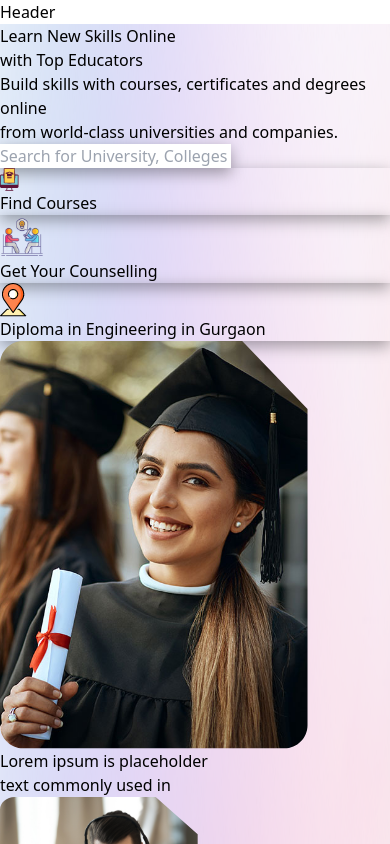
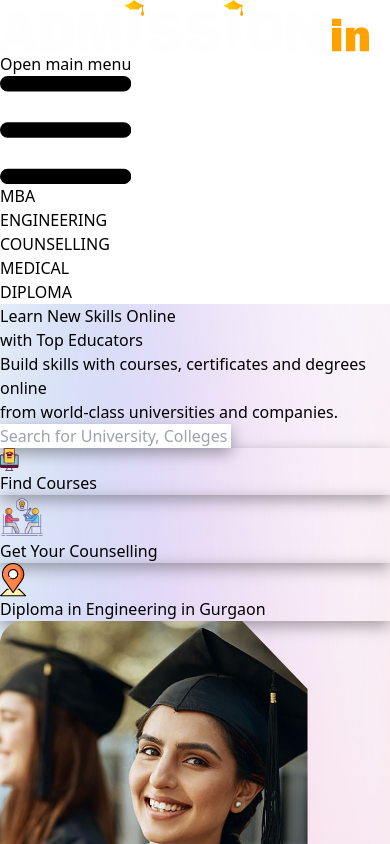
Before and after one commit to shiv7700/admission, a React (Vite) app: page / in a window 390 px wide. Shown: the top 844 px of the page. Built offline with nearby package versions, Linux system fonts and the light colour scheme.

Commit message:
nav bar added

```diff
--- a/src/App.jsx
+++ b/src/App.jsx
@@ -18,11 +18,12 @@ import b1 from './assets/know-clg.png'
 import b2 from './assets/know-gn.png'
 import Skill from './components/Skill'
 import Header from './components/Header'
+import Navbar from './components/Navbar'
 
 const App = () => {
   return (
     <>
-    <Header />
+    <Navbar />
     <Skill />
     <TopCollege />
     <TopCollection />
--- /dev/null
+++ b/src/components/Navbar.css
@@ -0,0 +1,139 @@
+@media screen and (min-width:100px) and (max-width:1100px){
+
+    .top-bar-right{
+        display: none;
+    }
+
+    .mobile-navbar{
+        display: block !important;
+    }
+
+
+
+
+    .top-bar-left{
+        width: 100%;
+        height: fit-content;
+        display: none;
+
+    }
+
+    .topbar-inner {
+        display: block !important;
+        width: 100%;
+        padding: 0;
+    }
+
+    .top-bar-left::after {
+        content: none;
+        position: absolute;
+        width: 59px;
+        background-image: linear-gradient(to right);
+        background-color: rgba(56,33,113,255);
+        height: 100%;
+        content: "";
+        bottom: 0px;
+        right: -34px;
+        transform: skew(323deg);
+        z-index: 2;
+        display: none;
+    }
+
+    .top-bar-left:before, .topbar-section:after {
+        position: absolute;
+        top: 0;
+        bottom: 0;
+        width: calc(100% - 450px);
+        content: "";
+        transform: skew(-37deg);
+        display: none;
+    }
+
+    .top-bar-left:before {
+        right: -44px;
+        border-left: 10px solid #fff;
+        z-index: 2;
+        display: none;
+    }
+
+}
+
+@media screen and (min-width:280px) and (max-width:851px){
+    .gujrat-card{
+        width: 100px;
+    }
+
+
+}
+
+.mobile-navbar{
+    display: none;
+}
+/* */
+
+
+.topbar-section {
+    padding: 0;
+    z-index: 32;
+    width: 100%;
+    top: 0;
+}
+
+.topbar-section .topbar-inner {
+    display: flex;
+    width: 100%;
+    padding: 0;
+}
+
+.top-bar-left {
+
+    position: relative;
+    padding: 40px;
+    background-image: linear-gradient(to right);
+    background-color: rgba(56,33,113,255);
+}
+
+.top-bar-left::after {
+    position: absolute;
+    width: 59px;
+    background-image: linear-gradient(to right);
+    background-color: rgba(56,33,113,255);
+    height: 100%;
+    content: "";
+    bottom: 0px;
+    right: -34px;
+    transform: skew(323deg);
+    z-index: 2;
+}
+
+.top-bar-left:before, .topbar-section:after {
+    position: absolute;
+    top: 0;
+    bottom: 0;
+    width: calc(100% - 450px);
+    content: "";
+    transform: skew(-37deg);
+}
+
+.top-bar-left:before {
+    right: -44px;
+    border-left: 30px solid #fff;
+    z-index: 2;
+}
+
+.top-bar-right {
+    position: relative;
+    z-index: 1;
+    width: 100%;
+    background-image: linear-gradient(to right);
+    background-color: rgba(56,33,113,255);
+
+}
+
+.top-bar-right {
+    position: relative;
+    z-index: 1;
+    width: 100%;
+
+
+}
--- /dev/null
+++ b/src/components/Navbar.jsx
@@ -0,0 +1,158 @@
+import './Navbar.css'
+import admission from "../assets/adm.png";
+import Group2 from "../assets/profile.png";
+
+function Navbar() {
+  return (
+    <>
+      <div className="topbar-section">
+        <div className="">
+          <div className="topbar-inner">
+            <div className="top-bar-left items-center">
+              <img src={admission} className="" alt="" />
+            </div>
+
+            <nav className="border-gray-200 bg-indigo-950 mobile-navbar">
+              <div className="max-w-screen-xl flex flex-wrap items-center justify-between mx-auto p-4">
+                <a href="https://flowbite.com/" className="flex items-center">
+                  <img src={admission} className="h-8 mr-3" alt="Flowbite Logo" />
+                </a>
+                <button
+                  data-collapse-toggle="navbar-default"
+                  type="button"
+                  className="inline-flex items-center p-2 w-10 h-10 justify-center text-sm text-gray-500 rounded-lg md:hidden hover:bg-gray-100 focus:outline-none focus:ring-2 focus:ring-gray-200 dark:text-gray-400 dark:hover:bg-gray-700 dark:focus:ring-gray-600"
+                  aria-controls="navbar-default"
+                  aria-expanded="false"
+                >
+                  <span className="sr-only">Open main menu</span>
+                  <svg
+                    className="w-5 h-5"
+                    aria-hidden="true"
+                    xmlns="http://www.w3.org/2000/svg"
+                    fill="none"
+                    viewBox="0 0 17 14"
+                  >
+                    <path
+                      stroke="currentColor"
+                      stroke-linecap="round"
+                      stroke-linejoin="round"
+                      stroke-width="2"
+                      d="M1 1h15M1 7h15M1 13h15"
+                    />
+                  </svg>
+                </button>
+                <div
+                  className="hidden w-full md:block md:w-auto"
+                  id="navbar-default"
+                >
+                  <ul className="font-medium appearance-none flex flex-col p-4 md:p-0 mt-4 border border-gray-100 rounded-lg bg-gray-50 md:flex-row md:space-x-8 md:mt-0 md:border-0 md:bg-white dark:bg-gray-800 md:dark:bg-indigo-950 dark:border-gray-700">
+                    <li>
+                      <a
+                        href="#"
+                        className="block py-2 pl-3 pr-4 text-white  rounded md:bg-transparent  md:p-0 dark:text-white "
+                        aria-current="page"
+                      >
+                        MBA
+                      </a>
+                    </li>
+                    <li>
+                      <a
+                        href="#"
+                        className="block py-2 pl-3 pr-4 text-gray-900 rounded hover:bg-gray-100 md:hover:bg-transparent md:border-0  md:p-0 dark:text-white md:dark:hover:text-blue-500 dark:hover:bg-gray-700 dark:hover:text-white md:dark:hover:bg-transparent"
+                      >
+                        ENGINEERING
+                      </a>
+                    </li>
+                    <li>
+                      <a
+                        href="#"
+                        className="block py-2 pl-3 pr-4 text-gray-900 rounded hover:bg-gray-100 md:hover:bg-transparent md:border-0  md:p-0 dark:text-white md:dark:hover:text-blue-500 dark:hover:bg-gray-700 dark:hover:text-white md:dark:hover:bg-transparent"
+                      >
+                        COUNSELLING
+                      </a>
+                    </li>
+                    <li>
+                      <a
+                        href="#"
+                        className="block py-2 pl-3 pr-4 text-gray-900 rounded hover:bg-gray-100 md:hover:bg-transparent md:border-0  md:p-0 dark:text-white md:dark:hover:text-blue-500 dark:hover:bg-gray-700 dark:hover:text-white md:dark:hover:bg-transparent"
+                      >
+                        MEDICAL
+                      </a>
+                    </li>
+                    <li>
+                      <a
+                        href="#"
+                        className="block py-2 pl-3 pr-4 text-gray-900 rounded hover:bg-gray-100 md:hover:bg-transparent md:border-0  md:p-0 dark:text-white md:dark:hover:text-blue-500 dark:hover:bg-gray-700 dark:hover:text-white md:dark:hover:bg-transparent"
+                      >
+                        DIPLOMA
+                      </a>
+                    </li>
+                  </ul>
+                </div>
+              </div>
+            </nav>
+
+            <div className="top-bar-right flex flex-col">
+              <div className="flex gap-14 ps-56 pe-10 p-6 text-white text-sm">
+                <div>TOP UNIVERSITIES & COLLEGES</div>
+                <div>TOP COURSES</div>
+                <div>EXAMS</div>
+                <div>EVENTS</div>
+                <div>
+                  <img src={Group2} alt="" className="w-6 h-6" />
+                </div>
+              </div>
+
+              <div className="top-bar flex gap-14 pt-4 ps-48 pe-10 text-black bg-white pb-3 text-sm">
+                <div>MBA</div>
+                <div>ENGINEERING</div>
+                <div>MEDICAL</div>
+                <div>DIPLOMA </div>
+                <div>COUNSELLING</div>
+              </div>
+            </div>
+
+            {/* <div className=" bg-white mainnav">
+              <nav className="primary-nav">
+                <ul className="menu-main">
+                  <li className="">
+
+                      <span className="">MBA</span>
+
+                  </li>
+                  <li className="">
+
+                      <span className="">ENGINEERING</span>
+
+                  </li>
+                  <li className="">
+
+                      <span className="">MEDICAL</span>
+
+                  </li>
+                  <li className="">
+
+                      <span className="">DIPLOMA</span>
+
+                  </li>
+                  <li className="">
+
+                      <span className="">COUNSELLING</span>
+
+                  </li>
+                  <li className="">
+
+                      <span className="">MBA</span>
+
+                  </li>
+                </ul>
+              </nav>
+            </div> */}
+          </div>
+        </div>
+      </div>
+    </>
+  );
+}
+
+export default Navbar;
```
Also changed, not shown: src/assets/profile.png (added).
